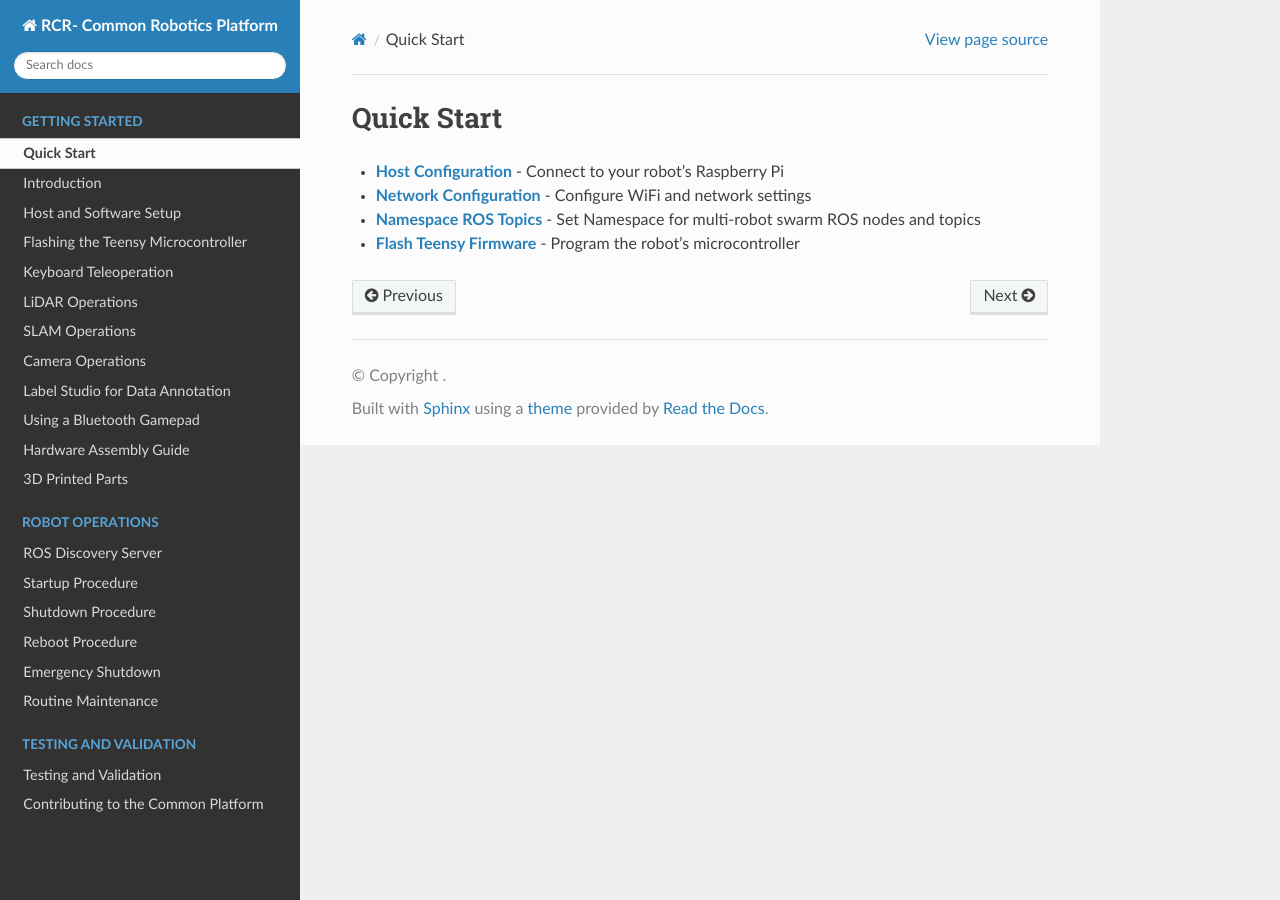
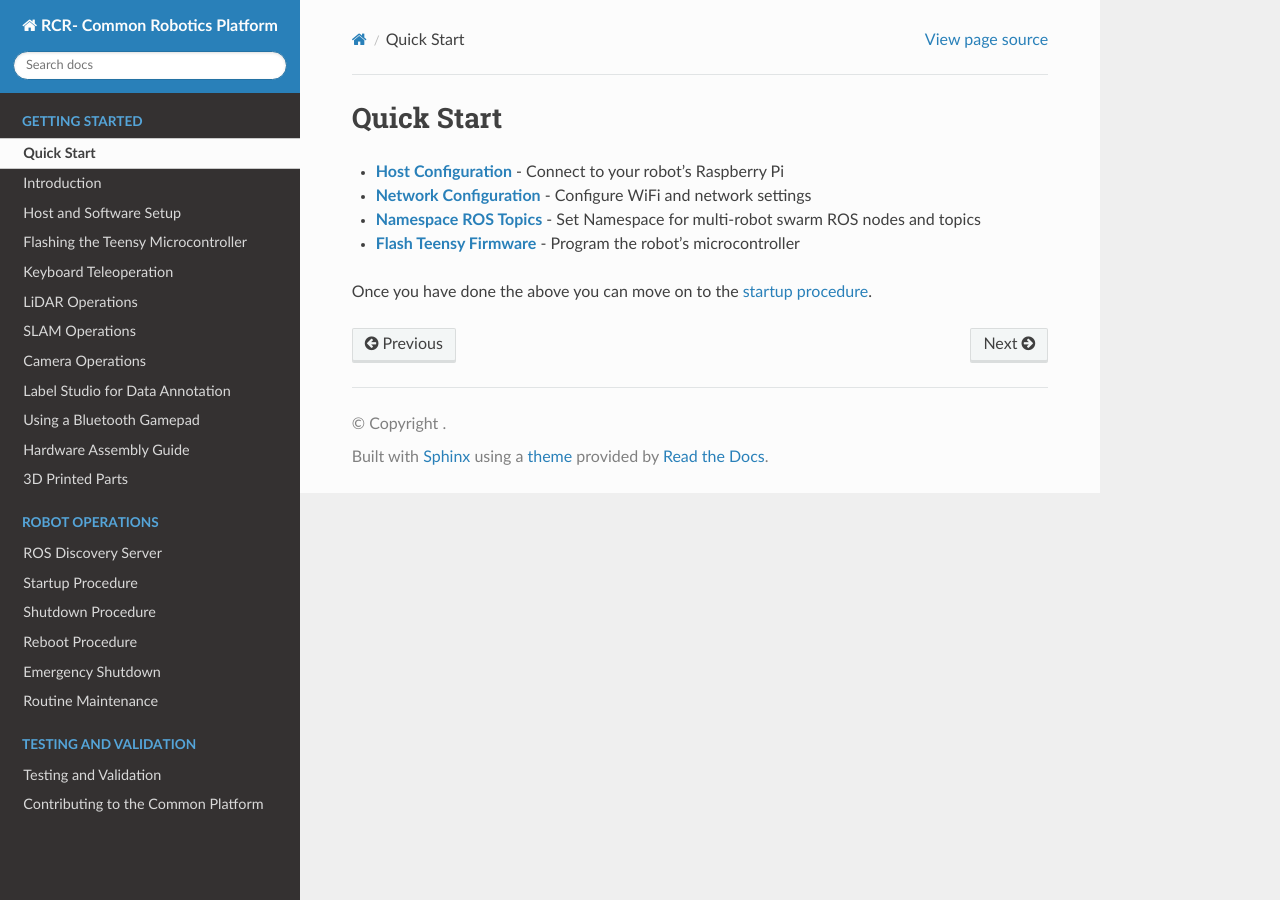
Before and after one commit to RoseCityRobotics/common_platform, a Sphinx documentation site: the page built from docs/source/quick_start.md, in a window 1280 px wide. Built offline with Sphinx 7.4.7 and the Read the Docs theme 3.1.0, drawn with Linux system fonts in a browser that asks for light colours; pages that are not in the unit, such as notebooks, are missing from menus.

Commit message:
quick start next step

```diff
--- a/docs/source/quick_start.md
+++ b/docs/source/quick_start.md
@@ -4,3 +4,5 @@
 - **[Network Configuration](setup/host_and_software.md#network-configuration)** - Configure WiFi and network settings
 - **[Namespace ROS Topics](setup/host_and_software.md#robot-namespacing-setup)** - Set Namespace for multi-robot swarm ROS nodes and topics
 - **[Flash Teensy Firmware](/operations/advanced/firmware_updates.md.md)** - Program the robot's microcontroller
+
+Once you have done the above you can move on to the [startup procedure](operations/startup_procedure.md).
```
